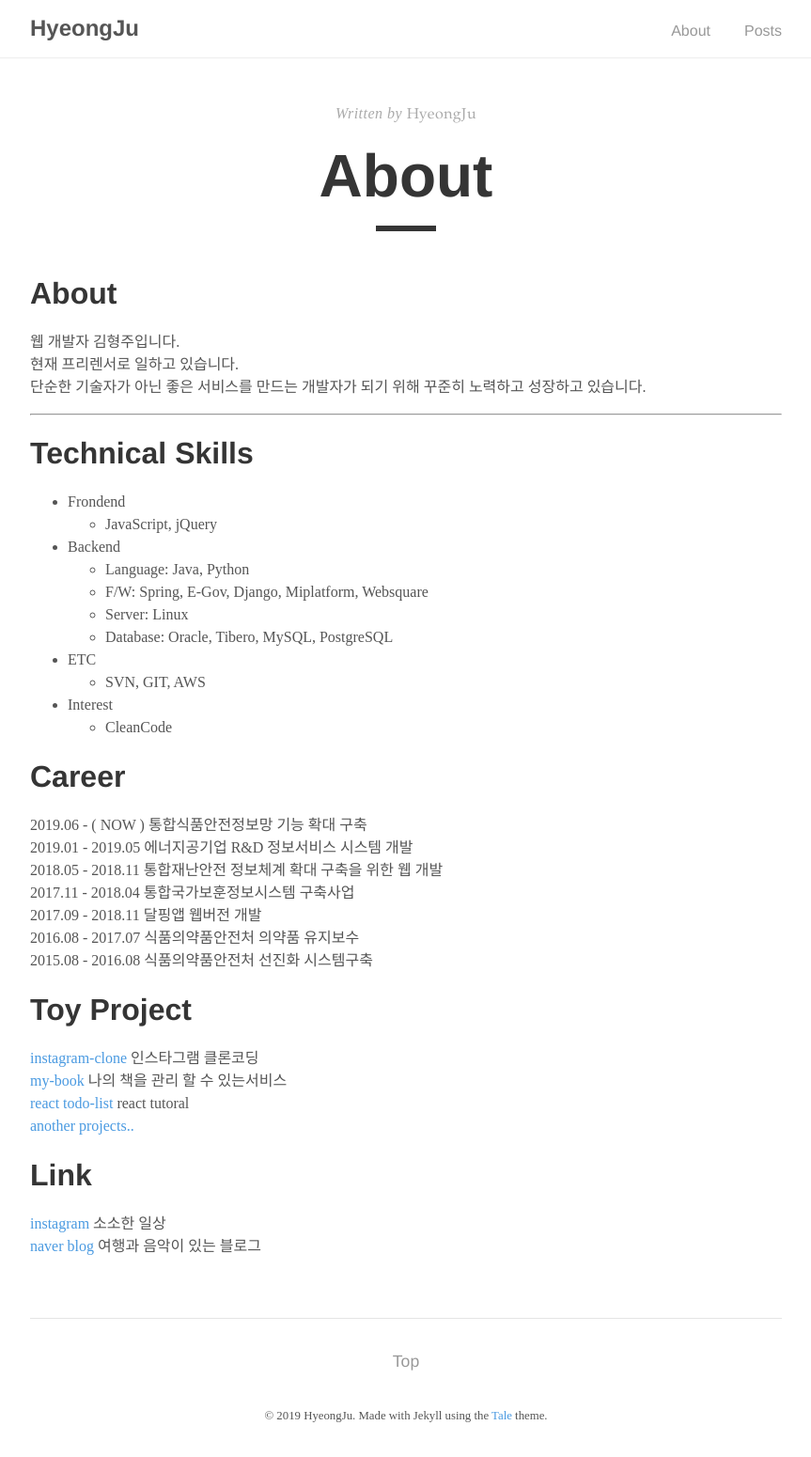
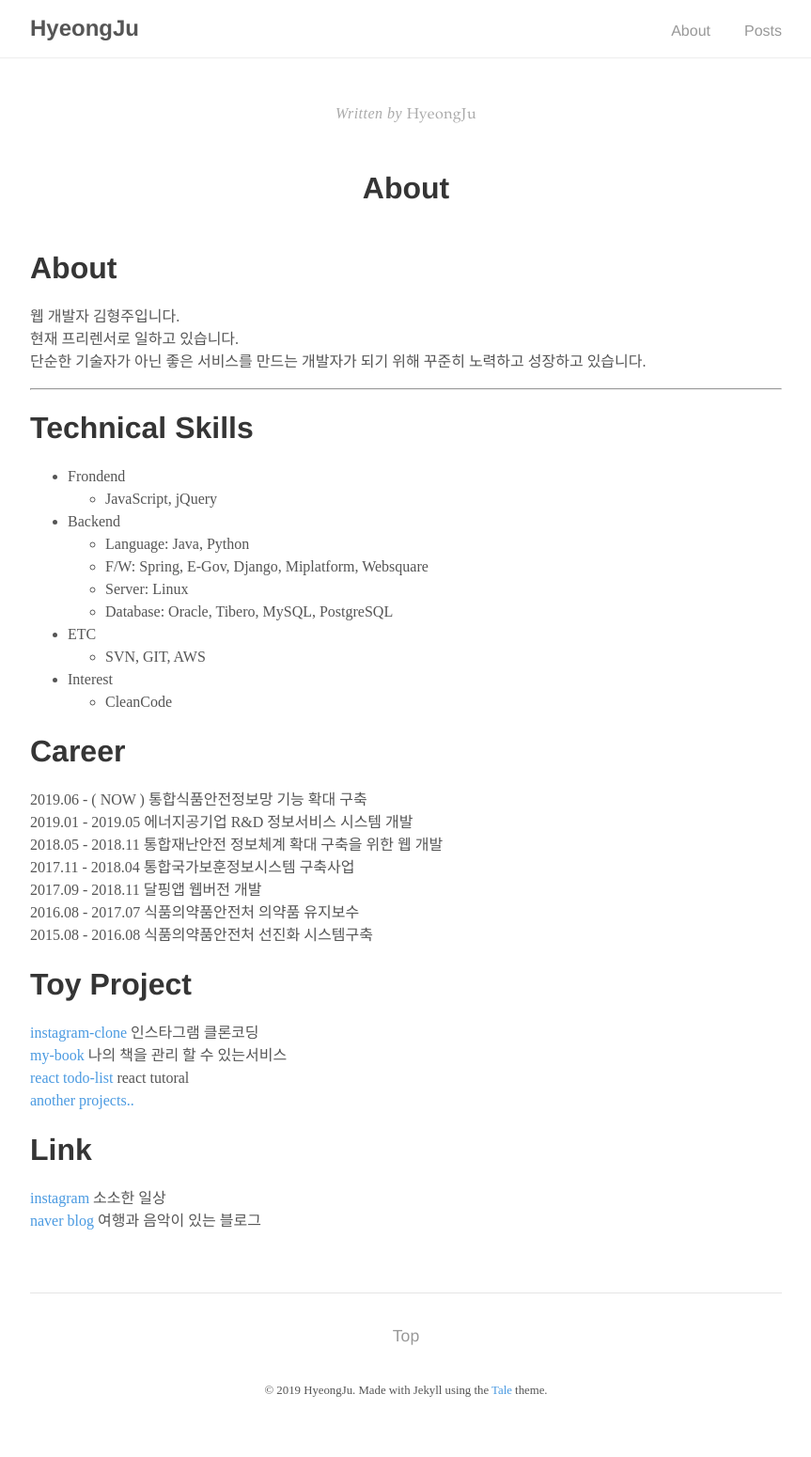
Before and after one commit to hyeongJuKim/hyeongjukim.github.io, a Jekyll site: the page built from _pages/about.md, in a window 1280 px wide. Shown: the whole page at 94% size, without its empty margins (208-1071 px from the left). Built offline with Jekyll 4.4.1, drawn with Linux system fonts in a browser that asks for light colours; some web fonts are replaced; after the commit the page ends 1523 px from its top, so only the background shows below that.

Commit message:
post title 하단의 line 제거

```diff
--- a/_sass/tale/_catalogue.scss
+++ b/_sass/tale/_catalogue.scss
@@ -4,11 +4,6 @@
     color: $default-color;
     display: block;
     padding: 2rem 0;
-
-    &:hover .catalogue-line,
-    &:focus .catalogue-line {
-      width: 5rem;
-    }
 
     &:last-child {
       border: 0;
@@ -30,10 +25,4 @@
     margin: .5rem 0;
   }
 
-  &-line {
-    @include transition(all .3s ease-out);
-    border-top: .2rem solid $default-shade;
-    display: block;
-    width: 2rem;
-  }
 }
--- a/_sass/tale/_post.scss
+++ b/_sass/tale/_post.scss
@@ -15,16 +15,9 @@
   &-title {
     color: $default-shade;
     font-family: $sans-serif;
-    font-size: 4rem;
-    margin: 1rem 0;
+    font-size: 2rem;
+    margin: 3rem 0;
     text-align: center;
-  }
-
-  &-line {
-    border-top: 0.4rem solid $default-shade;
-    display: block;
-    margin: 0 auto 3rem;
-    width: 4rem;
   }
 
   p {
```
